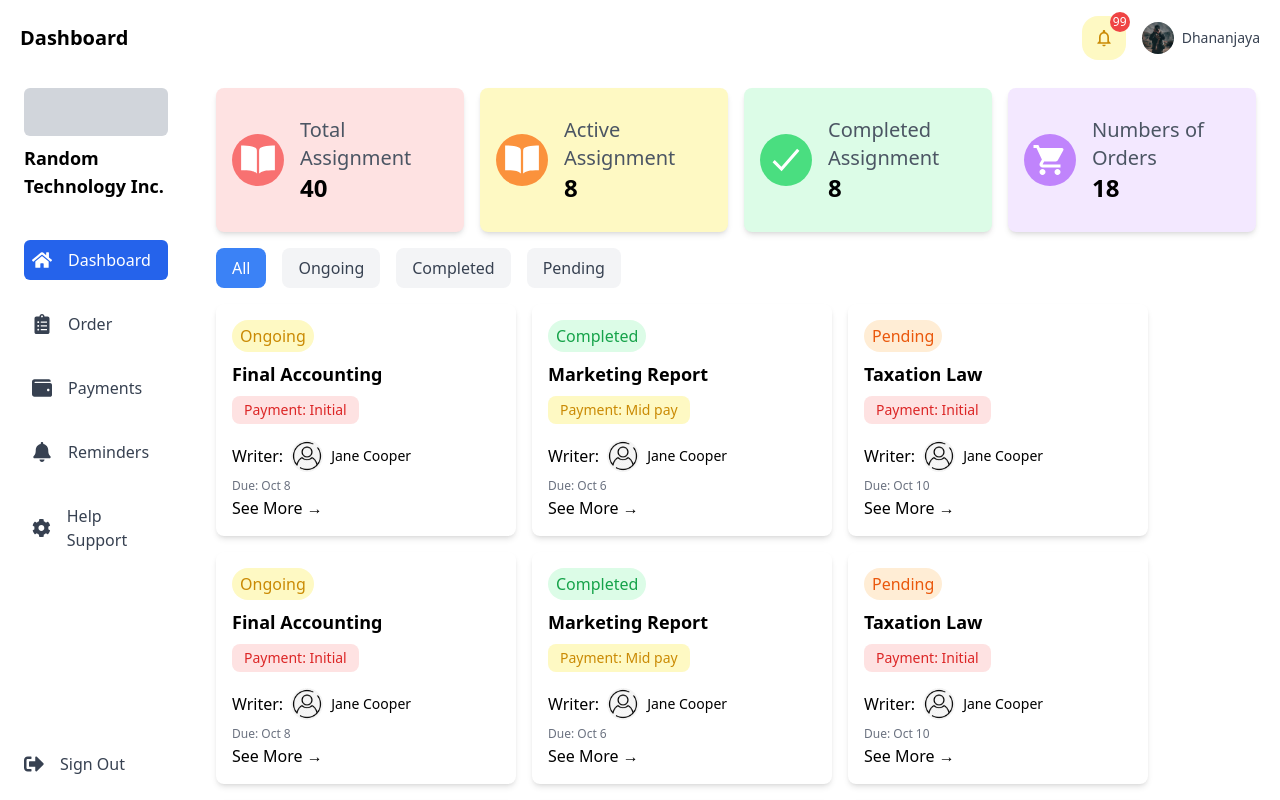
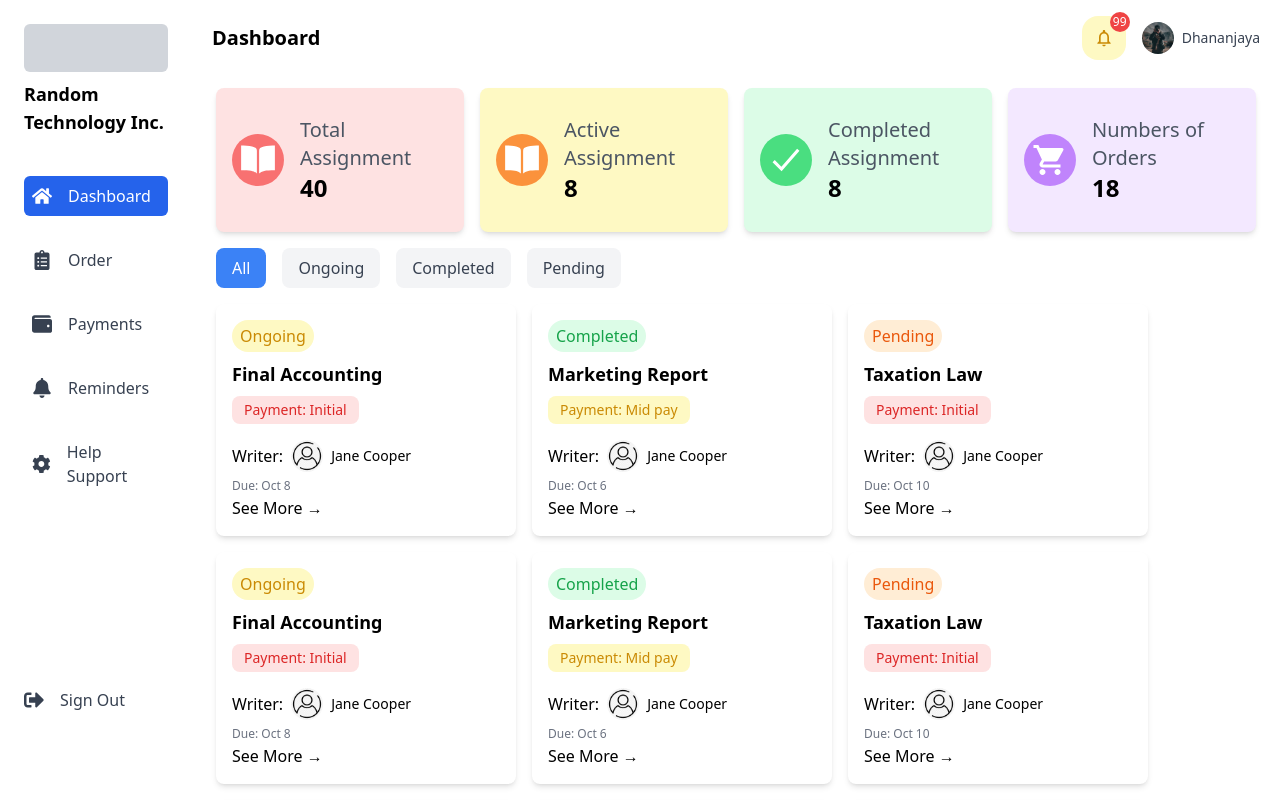
Before and after one commit to MilanPokharel1/AssignmentNepal, a React (Vite) app: page /client-dashboard in a window 1280 px wide. Shown: the top 800 px of the page. Built offline with nearby package versions, Linux system fonts and the light colour scheme.

Commit message:
minor fix

```diff
--- a/src/screens/client/Dashboard/ClientDashboard.jsx
+++ b/src/screens/client/Dashboard/ClientDashboard.jsx
@@ -95,7 +95,6 @@ const Dashboard = () => {
       dueDate: "Oct 10",
       writer: { name: "Jane Cooper", avatar: profileIcon },
     },
-
   ];
 
   const handleFilterChange = (filter) => {
@@ -108,14 +107,13 @@ const Dashboard = () => {
       : assignments.filter((a) => a.status === activeFilter);
 
   return (
-    <div className="min-h-screen flex flex-col">
-      <div className="h-[4rem]">
-        <TopNavbar notificationCount={99} userName="Dhananjaya" />
+    <div className="min-h-screen flex">
+      <div className="w-[15%] h-[calc(100vh-4rem)] bg-gray-50">
+        <SideNavbar />
       </div>
-
-      <div className="flex flex-1">
-        <div className="w-[15%] h-[calc(100vh-4rem)] bg-gray-50">
-          <SideNavbar />
+      <div className="flex flex-1 flex-col">
+        <div className="h-[4rem]">
+          <TopNavbar notificationCount={99} userName="Dhananjaya" />
         </div>
 
         <div className="flex-1 p-6">
--- a/src/screens/client/Dashboard/components/TopNavbar.jsx
+++ b/src/screens/client/Dashboard/components/TopNavbar.jsx
@@ -5,7 +5,7 @@ import { MdOutlineNotifications } from "react-icons/md";
 
 const TopNavbar = ({ notificationCount = 0, userName = "Dhananjaya" }) => {
   return (
-    <nav className="w-full bg-white px-5 py-4 flex items-center justify-between mx-auto">
+    <nav className="w-full bg-white px-5 py-4 flex items-center justify-between ">
       <div className="text-xl font-semibold">Dashboard</div>
 
       <div className="flex items-center space-x-4">
--- /dev/null
+++ b/src/screens/client/Order/ClientOrder.jsx
@@ -0,0 +1,9 @@
+import React from 'react'
+
+const ClientOrder = () => {
+  return (
+    <div>ClientOrder</div>
+  )
+}
+
+export default ClientOrder
```
